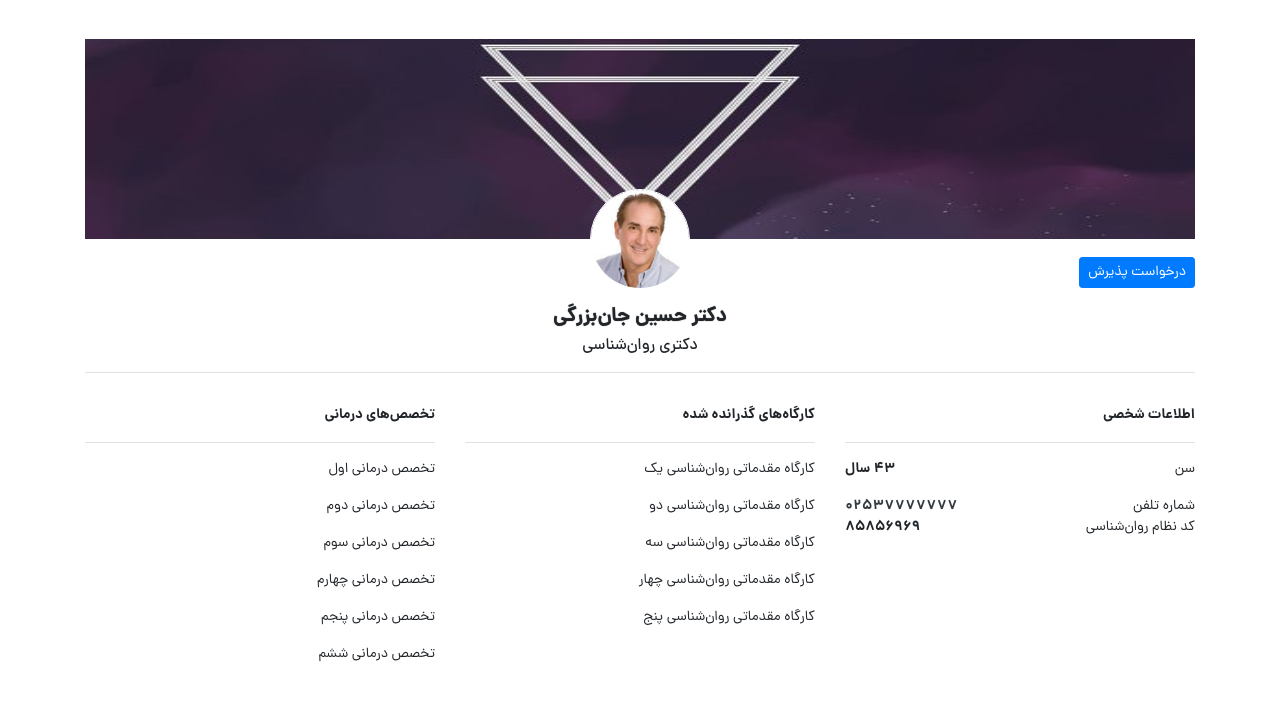
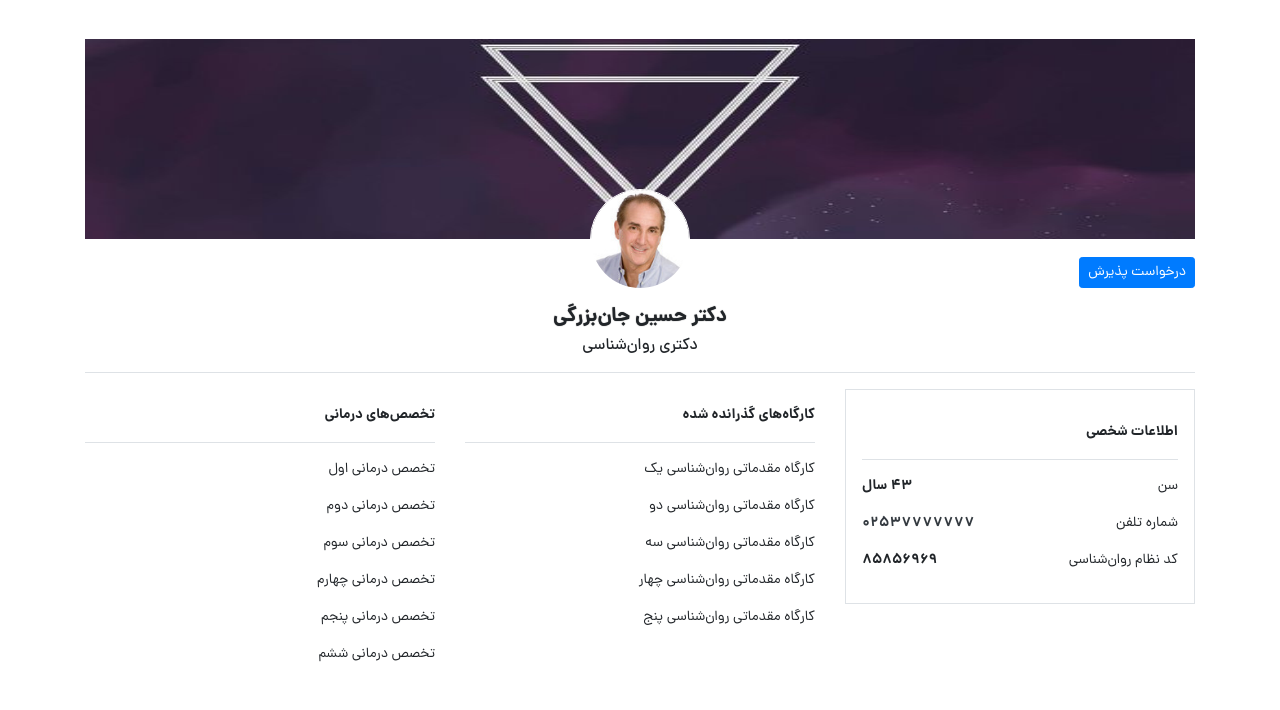
Before and after one commit to meyQuery/risloo-public, a website: page profile.html in a window 1280 px wide. Shown: the part 67-777 px from the top of the page. Drawn offline with Linux system fonts and the light colour scheme.

Commit message:
Some change

```diff
--- a/profile.html
+++ b/profile.html
@@ -50,14 +50,14 @@
                     </div>
                 </div>
                 <div class="col-xl-4">
-                    <div class="mb-3">
+                    <div class="mb-3 border p-3">
                         <div class="py-3 fs-14 font-weight-bolder border-bottom">اطلاعات شخصی</div>
                         <div class="py-3">
                             <div class="d-flex justify-content-between mb-3 fs-14">
                                 <span>سن</span>
                                 <span class="font-weight-bold">۴۳ سال</span>
                             </div>
-                            <div class="d-flex justify-content-between fs-14">
+                            <div class="d-flex justify-content-between mb-3 fs-14">
                                 <span>شماره تلفن</span>
                                 <a href="tel:+982537777777" class="text-dark font-weight-bold">02537777777</a>
                             </div>
```
